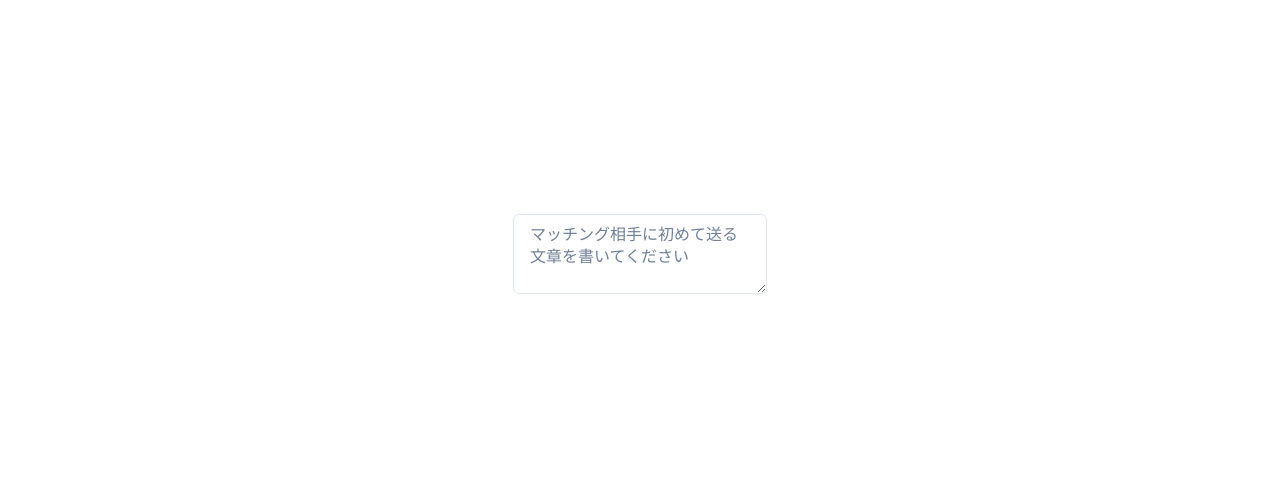
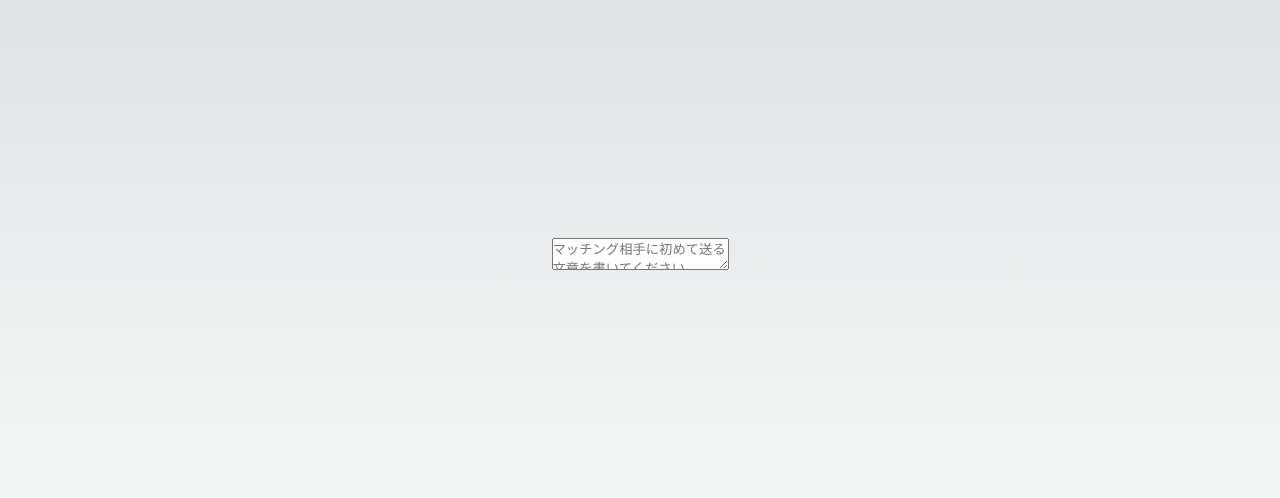
Before and after one commit to bannzai/maccha-ai, a Next.js app: page / in a window 1280 px wide. Shown: the part 242-740 px from the top of the page. Built offline with nearby package versions, Linux system fonts and the light colour scheme.

Commit message:
Remove chakra

```diff
--- a/pages/_app.tsx
+++ b/pages/_app.tsx
@@ -1,11 +1,6 @@
-import { ChakraProvider } from "@chakra-ui/react";
 import "../styles/globals.css";
 import type { AppProps } from "next/app";
 
 export default function App({ Component, pageProps }: AppProps) {
-  return (
-    <ChakraProvider>
-      <Component {...pageProps} />
-    </ChakraProvider>
-  );
+  return <Component {...pageProps} />;
 }
```
